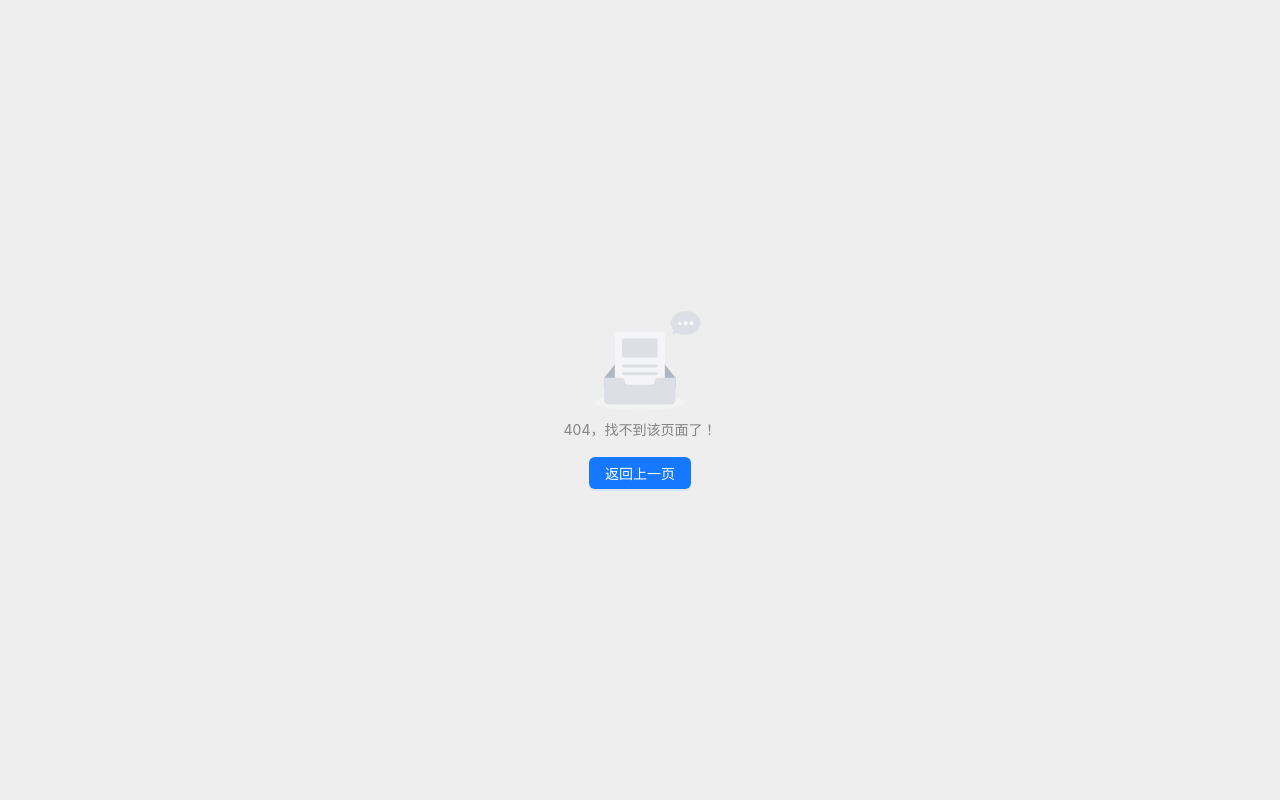
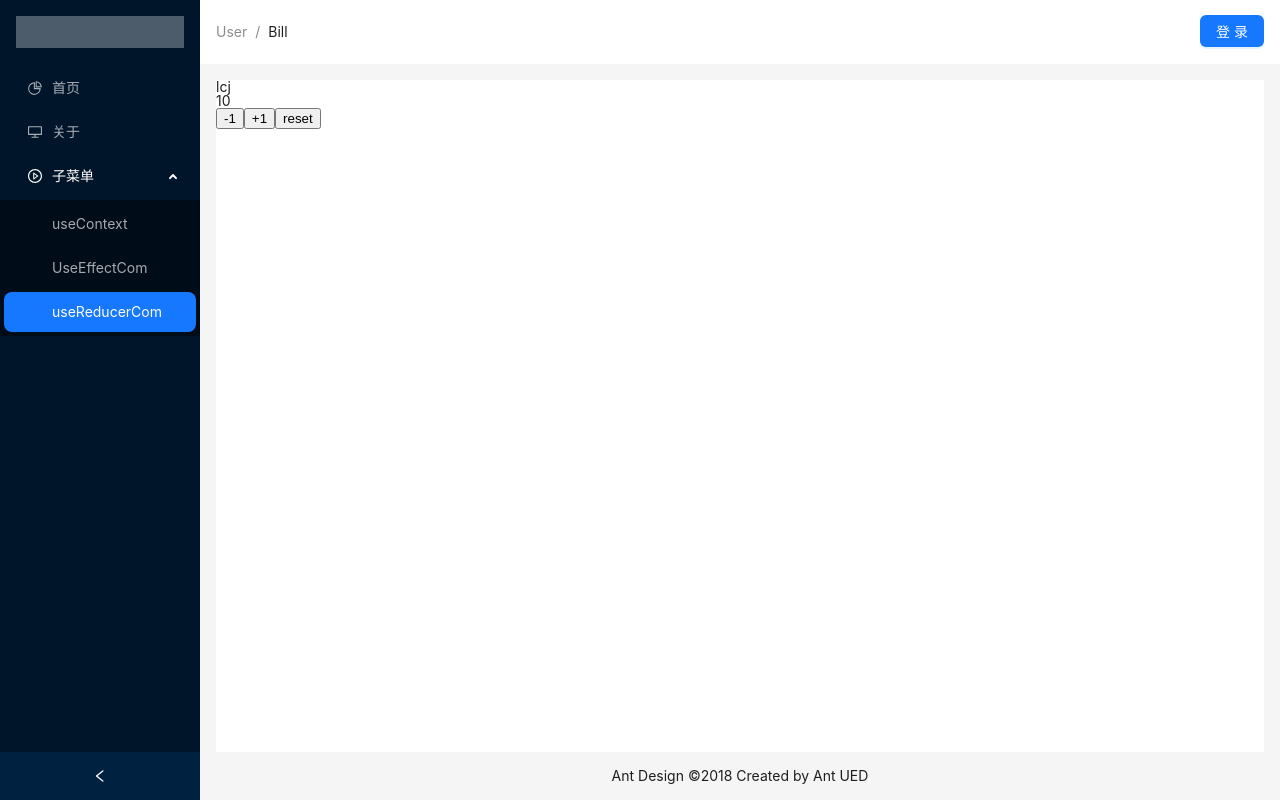
Before and after one commit to lin1126/react-management, a React (Vite) app: page /SubMeue/useReducerCom in a window 1280 px wide. Before the commit this address had no page. Built offline with nearby package versions, Linux system fonts and the light colour scheme.

Commit message:
useEffect 和useReducer

```diff
--- /dev/null
+++ b/src/hooks/useAsyncEffect.ts
@@ -0,0 +1,14 @@
+import { useEffect } from 'react'
+
+/**
+ * 自定义支持async await的useEffect
+ * @param callback 回调函数
+ * @param deps 依赖项
+ */
+const useAsyncEffect = (callback: Function, deps: []) => {
+  useEffect(() => {
+    callback()
+  }, deps)
+}
+
+export default useAsyncEffect
--- a/src/router/index.tsx
+++ b/src/router/index.tsx
@@ -9,6 +9,7 @@ const About = lazy(() => import('@/views/About'))
 const NotFound = lazy(() => import('@/views/404/index'))
 const UseContextCom = lazy(() => import('@/views/SubMeue/UseContextCom/index'))
 const UseEffectCom = lazy(() => import('@/views/SubMeue/UseEffectCom'))
+const UseReducerCom =  lazy(() => import('@/views/SubMeue/UseReducerCom'))
 // import { Navigate } from 'react-router-dom'
 
 // 引入图标
@@ -55,6 +56,7 @@ const routes = [
             element: <UseContextCom></UseContextCom>,
             meta: {
               name: 'useContext',
+              menuShow: true,
             },
           },
           {
@@ -62,6 +64,13 @@ const routes = [
             element: <UseEffectCom></UseEffectCom>,
             meta: {
               name: 'UseEffectCom',
+            },
+          },
+          {
+            path: 'useReducerCom',
+            element: <UseReducerCom></UseReducerCom>,
+            meta: {
+              name: 'useReducerCom',
             },
           },
         ],
--- a/src/views/SubMeue/UseEffectCom/index.tsx
+++ b/src/views/SubMeue/UseEffectCom/index.tsx
@@ -1,9 +1,77 @@
-import { useState } from 'react'
+import { useState, useEffect } from 'react'
+import useAsyncEffect from '@/hooks/useAsyncEffect'
+
+/* 模拟数据交互 */
+function getUserInfo(a: string) {
+  return new Promise((resolve) => {
+    setTimeout(() => {
+      resolve({
+        name: a,
+        age: 16,
+      })
+    }, 1000)
+  })
+}
 
 const subMeueOne = () => {
+  const [count, setCount] = useState(0)
+
+  interface MsgType {
+    name?: string
+    age?: number
+  }
+
+  const [userMessage, setUserMessage]: any = useState<MsgType>({
+    name: '',
+    age: 0,
+  })
+
+  // 模拟生命周期,异步调用不能直接用 async await 语法糖
+  // useEffect(() => {
+  //   // 异步获取接口
+  //   getUserInfo('lcj').then((res) => {
+  //     setUserMessage(res)
+  //   })
+
+  //   console.log('组件挂载了')
+  //   return () => {
+  //     console.log('组件卸载了')
+  //   }
+  // }, [])
+
+  // 如果我们想要用 async effect 可以对effect进行一层包装
+  useAsyncEffect(async () => {
+    const res = await getUserInfo('lcj')
+    setUserMessage(res)
+  }, [])
+
+  // 根据特定值去修改
+  useEffect(() => {
+    console.log('count更新后effect的值', count)
+  }, [count])
+
+  const handleClick = () => {
+    console.log('count更新了')
+    setCount(() => {
+      if (count > 3) {
+        return count
+      } else {
+        return count + 1
+      }
+    })
+    // 调用setCount后不能马上获取更新后的数据
+    console.log(count) // 第一次还是0
+  }
+
   return (
     <>
-      <h1>444</h1>
+      <p>UseEffect</p>
+      <p>{count}</p>
+      <button onClick={handleClick}>+1</button>
+      <br />
+      <p>用户信息:</p>
+      <p>姓名：{userMessage.name}</p>
+      <p>年龄：{userMessage.age}</p>
     </>
   )
 }
--- /dev/null
+++ b/src/views/SubMeue/UseReducerCom/components/Counter.tsx
@@ -0,0 +1,77 @@
+import { useReducer } from 'react'
+
+// useReducer
+// useReducer 是一个 React Hook，它允许你向组件里面添加一个 reducer。
+
+const countReducer = (state: { name: string; count: number }, action: any) => {
+  // state 是只读的。即使是对象或数组也不要尝试修改它：
+  switch (action.type) {
+    case 'dec':
+      return { ...state, count: state.count - 1 }
+    case 'inc':
+      return { ...state, count: state.count + 1 }
+    case 'reset':
+      return { ...state, count: action.payload }
+    default:
+      throw new Error()
+  }
+}
+
+const initCount = (initialCount: number) => {
+  return { name: 'lcj', count: initialCount }
+}
+
+interface Counter {
+  initialCount: number
+}
+
+const Counter = (prop: Counter) => {
+  const { initialCount } = prop
+  /**
+   * useReducer(reducer, initialArg, init?)
+   * @param reducer 处理状态更新的reducer
+   * @param initialArg 状态初始值
+   * @param init 可选，状态初始化函数
+   */
+  // const [state, dispatch] = useReducer(reducer, initialArg, init?)
+  const [count, dispatch] = useReducer(countReducer, {
+    name: 'lcj',
+    count: initialCount,
+  })
+
+  // 如果加入第三个参数，传入的参是第二个参数
+  // const [count, dispatch] = useReducer(
+  //   countReducer,
+  //   initialCount,
+  //   initCount
+  // )
+
+  const decClick = () => {
+    dispatch({ type: 'dec' })
+    console.log(count, 'count') // 还是旧的 state
+  }
+
+  const incClick = () => {
+    const action = { type: 'inc' }
+    dispatch(action)
+    const nextState = countReducer(count, action)
+    // 如果需要获取更新后的 state，可以手动调用 reducer 来得到结果：
+    console.log(nextState, 'nextState')
+  }
+
+  return (
+    <>
+      <p>{count.name}</p>
+      <p>{count.count}</p>
+      <button onClick={decClick}>-1</button>
+      <button onClick={incClick}>+1</button>
+      <button
+        onClick={() => dispatch({ type: 'reset', payload: initialCount })}
+      >
+        reset
+      </button>
+    </>
+  )
+}
+
+export default Counter
--- /dev/null
+++ b/src/views/SubMeue/UseReducerCom/index.tsx
@@ -0,0 +1,11 @@
+import Counter from './components/Counter'
+
+const UseReducerCom = () => {
+  return (
+    <>
+      <Counter initialCount={10}></Counter>
+    </>
+  )
+}
+
+export default UseReducerCom
```
